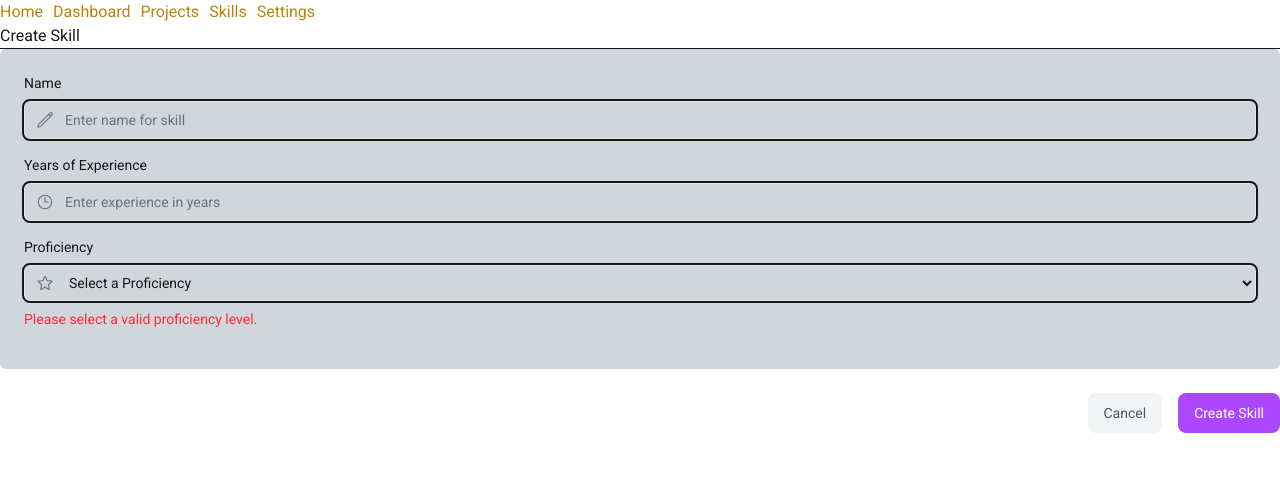
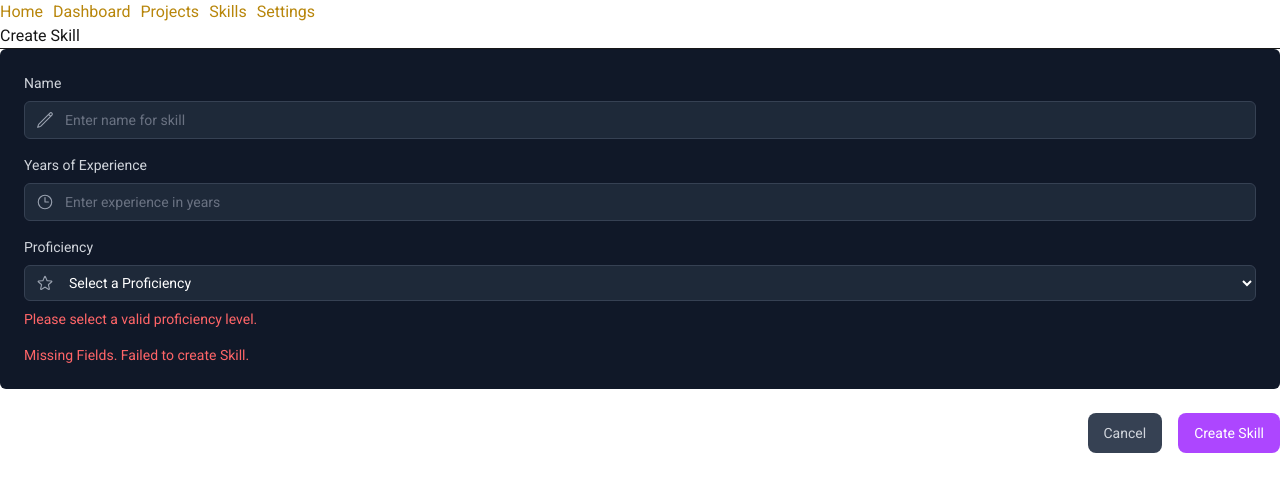
Before and after one commit to neurothrone/zanestacked-nextjs, a Next.js app: page /admin/skills/create in a window 1280 px wide. Both pictures are taken after typing "Sample", "5" into the empty fields and a click on the button "Create Skill". Shown: the top 492 px of the page. Built offline with nearby package versions, Linux system fonts and the light colour scheme.

Commit message:
style: update CreateSkillForm component styles for improved accessibility and visual consistency

```diff
--- a/src/ui/components/admin/skills/CreateSkillForm.tsx
+++ b/src/ui/components/admin/skills/CreateSkillForm.tsx
@@ -23,78 +23,66 @@ const CreateSkillForm = () => {
 
   return (
     <form action={formAction}>
-      <div className="rounded-md bg-gray-300 p-4 md:p-6">
+      <div className="rounded-md bg-gray-900 p-4 md:p-6 text-white">
         {/* Skill Name */}
         <div className="mb-4">
-          <label htmlFor="name" className="mb-2 block text-sm font-medium">
+          <label htmlFor="name" className="mb-2 block text-sm font-medium text-gray-300">
             Name
           </label>
           <div className="relative mt-2 rounded-md">
-            <div className="relative">
             <input
               id="name"
               name="name"
               type="text"
               placeholder="Enter name for skill"
-                className="peer block w-full rounded-md border border-gray-200 py-2 pl-10 text-sm outline-2 placeholder:text-gray-500"
+              className="peer block w-full rounded-md border border-gray-700 bg-gray-800 py-2 pl-10 text-sm text-white placeholder:text-gray-500 outline-none focus:ring-2 focus:ring-indigo-500"
               aria-describedby="name-error"
             />
             <PencilIcon
-                className="pointer-events-none absolute left-3 top-1/2 h-[18px] w-[18px] -translate-y-1/2 text-gray-500 peer-focus:text-gray-900"/>
+              className="pointer-events-none absolute left-3 top-1/2 h-[18px] w-[18px] -translate-y-1/2 text-gray-400 peer-focus:text-white"/>
           </div>
-          </div>
-
-          <div id="name-error" aria-live="polite" aria-atomic="true">
-            {state.errors?.name &&
-              state.errors.name.map((error: string) => (
-                <p className="mt-2 text-sm text-red-500" key={error}>
+          {state.errors?.name?.map((error: string) => (
+            <p className="mt-2 text-sm text-red-400" key={error}>
               {error}
             </p>
           ))}
         </div>
-        </div>
 
-        {/* Skill Years of Experience */}
+        {/* Years of Experience */}
         <div className="mb-4">
-          <label htmlFor="yearsOfExperience" className="mb-2 block text-sm font-medium">
+          <label htmlFor="yearsOfExperience" className="mb-2 block text-sm font-medium text-gray-300">
             Years of Experience
           </label>
           <div className="relative mt-2 rounded-md">
-            <div className="relative">
             <input
               id="yearsOfExperience"
               name="yearsOfExperience"
               type="number"
               step="1"
               placeholder="Enter experience in years"
-                className="peer block w-full rounded-md border border-gray-200 py-2 pl-10 text-sm outline-2 placeholder:text-gray-500"
+              className="peer block w-full rounded-md border border-gray-700 bg-gray-800 py-2 pl-10 text-sm text-white placeholder:text-gray-500 outline-none focus:ring-2 focus:ring-indigo-500"
               aria-describedby="yearsOfExperience-error"
             />
             <ClockIcon
-                className="pointer-events-none absolute left-3 top-1/2 h-[18px] w-[18px] -translate-y-1/2 text-gray-500 peer-focus:text-gray-900"/>
+              className="pointer-events-none absolute left-3 top-1/2 h-[18px] w-[18px] -translate-y-1/2 text-gray-400 peer-focus:text-white"/>
           </div>
-          </div>
-
-          <div id="yearsOfExperience-error" aria-live="polite" aria-atomic="true">
-            {state.errors?.yearsOfExperience &&
-              state.errors.yearsOfExperience.map((error: string) => (
-                <p className="mt-2 text-sm text-red-500" key={error}>
+          {state.errors?.yearsOfExperience?.map((error: string) => (
+            <p className="mt-2 text-sm text-red-400" key={error}>
               {error}
             </p>
           ))}
         </div>
-        </div>
 
-        {/* Skill Proficiency */}
+        {/* Proficiency */}
         <div className="mb-4">
-          <label htmlFor="proficiency" className="mb-2 block text-sm font-medium">
+          <label htmlFor="proficiency" className="mb-2 block text-sm font-medium text-gray-300">
             Proficiency
           </label>
           <div className="relative">
             <select
               id="proficiency"
               name="proficiency"
-              className="peer block w-full cursor-pointer rounded-md border border-gray-200 py-2 pl-10 text-sm outline-2 placeholder:text-gray-500"
+              className="peer block w-full cursor-pointer rounded-md border border-gray-700 bg-gray-800 py-2 pl-10 text-sm text-white outline-none focus:ring-2 focus:ring-indigo-500"
               defaultValue=""
               aria-describedby="proficiency-error"
             >
@@ -108,23 +96,28 @@ const CreateSkillForm = () => {
               ))}
             </select>
             <StarIcon
-              className="pointer-events-none absolute left-3 top-1/2 h-[18px] w-[18px] -translate-y-1/2 text-gray-500"/>
+              className="pointer-events-none absolute left-3 top-1/2 h-[18px] w-[18px] -translate-y-1/2 text-gray-400 peer-focus:text-white"/>
           </div>
-
-          <div id="customer-error" aria-live="polite" aria-atomic="true">
-            {state.errors?.proficiency &&
-              state.errors.proficiency.map((error: string) => (
-                <p className="mt-2 text-sm text-red-500" key={error}>
+          {state.errors?.proficiency?.map((error: string) => (
+            <p className="mt-2 text-sm text-red-400" key={error}>
               {error}
             </p>
           ))}
         </div>
+
+        {/* Message */}
+        {state.message && (
+          <div className="mt-2 text-sm text-red-400" aria-live="polite">
+            {state.message}
           </div>
+        )}
       </div>
+
+      {/* Buttons */}
       <div className="mt-6 flex justify-end gap-4">
         <Link
           href="/admin/skills"
-          className="flex h-10 items-center rounded-lg bg-gray-100 px-4 text-sm font-medium text-gray-600 transition-colors hover:bg-gray-200"
+          className="flex h-10 items-center rounded-lg bg-gray-700 px-4 text-sm font-medium text-gray-300 transition-colors hover:bg-gray-600"
         >
           Cancel
         </Link>
@@ -132,6 +125,6 @@ const CreateSkillForm = () => {
       </div>
     </form>
   );
-}
+};
 
 export default CreateSkillForm;
```
Lines whose indentation alone changed are shown as unchanged.
